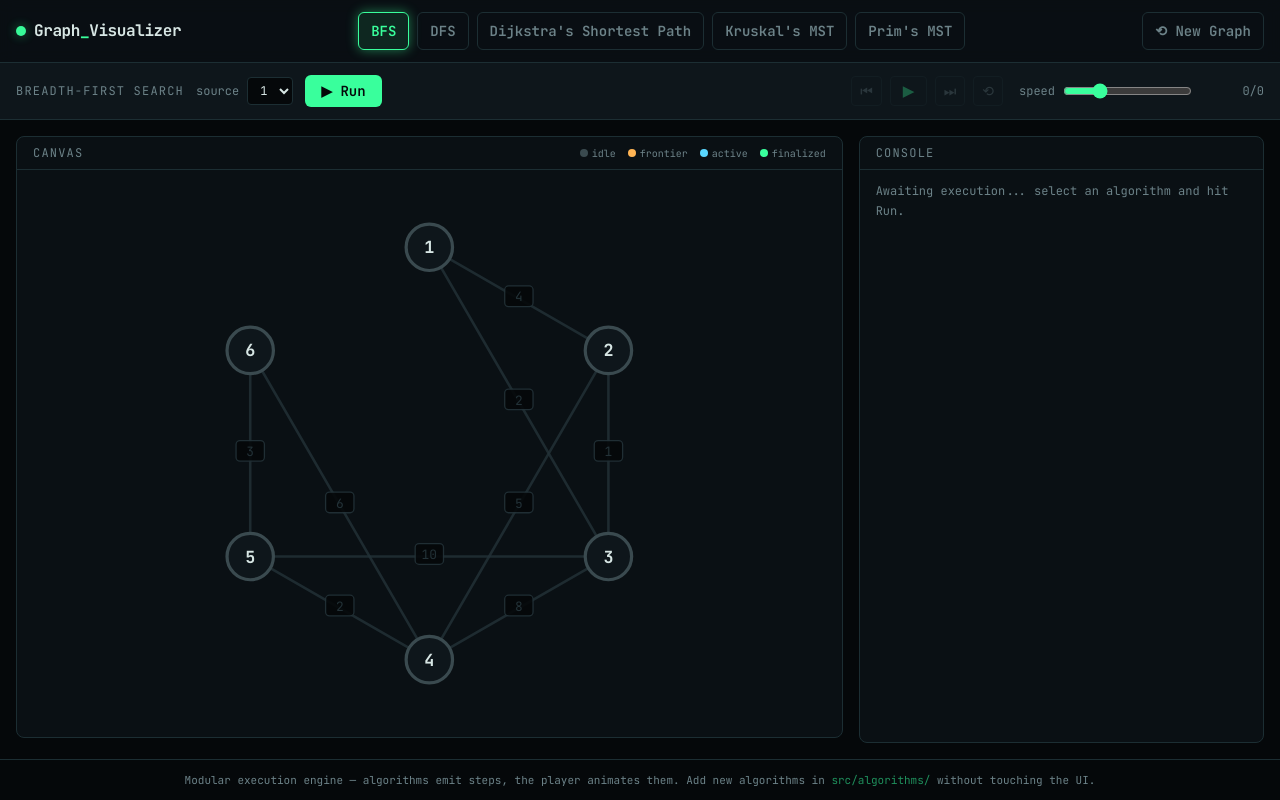
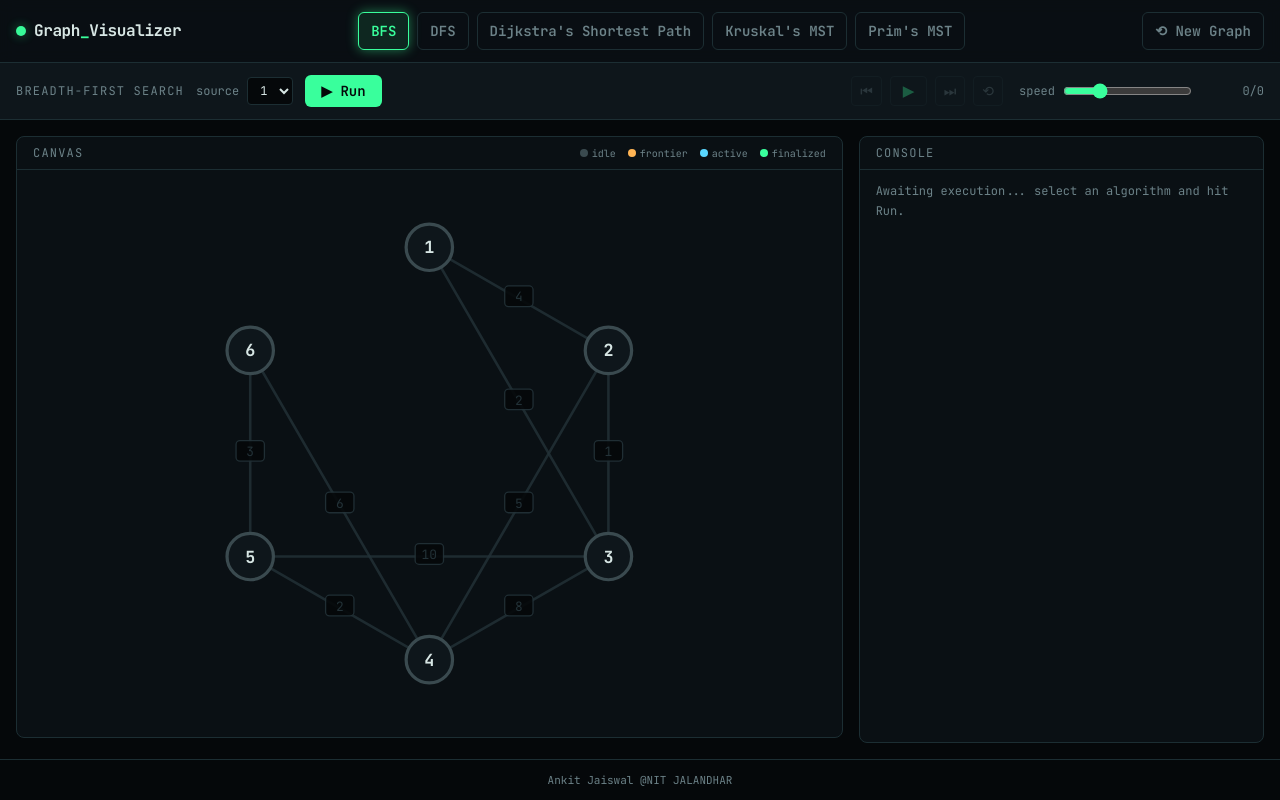
Before and after one commit to A-jaiswal2005/NetRoute-Visualizer, a React (Vite) app: page / in a window 1280 px wide. Both pictures are taken after a click on the button 520 px from the left and 482 px from the top of the page. Built offline with nearby package versions, Linux system fonts and the light colour scheme.

Commit message:
Basic changes
Updated footer content to include author information.

```diff
--- a/src/App.jsx
+++ b/src/App.jsx
@@ -101,8 +101,7 @@ export default function App() {
           </main>
 
           <footer className="border-t border-border px-4 py-3 text-center text-[11px] text-muted">
-            Modular execution engine — algorithms emit steps, the player animates them. Add new
-            algorithms in <code className="text-signal-dim">src/algorithms/</code> without touching the UI.
+            Ankit Jaiswal @NIT JALANDHAR
           </footer>
         </div>
       )}
```
